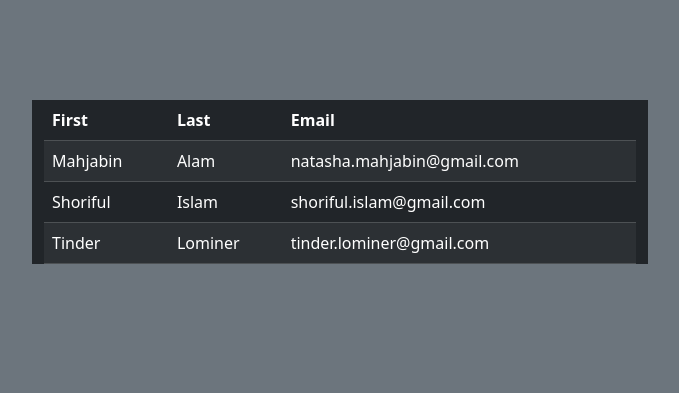
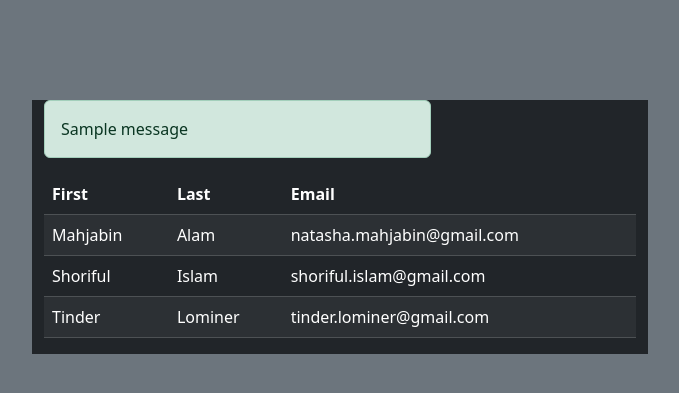
Before and after one commit to natashamalam/UserDirectoryV2, a Flask app: page /list in a window 1280 px wide. Shown: the part 56-449 px from the top of the page, without its empty margins (300-979 px from the left). Run offline with Flask 3, Linux system fonts and the light colour scheme; one stand-in notice (Sample message) is shown.

Commit message:
adding some messages on form submission

```diff
--- a/app.py
+++ b/app.py
@@ -33,6 +33,12 @@ def register():
 @app.route("/login", methods=['GET', 'POST'])
 def login():
     login_form = LoginForm()
+    if login_form.validate_on_submit():
+        if login_form.email.data == "natasha.test@gmail.com" and login_form.password.data == "Test@123":
+            flash('the form should be submitted', 'success')
+            return redirect(url_for("list_users"))
+        else:
+            flash('something wrong', 'error')
     return render_template('login.html', title = 'Register User', form = login_form)
 
 @app.route("/list",  methods=['GET'])
--- a/templates/list_users.html
+++ b/templates/list_users.html
@@ -2,6 +2,21 @@
 
 {% block content %}
 <div class="container bg-dark">
+    <div class="row">
+        <div class="col-md-8">
+            {% with messages = get_flashed_messages(with_categories=true) %}
+            {% if messages %}
+                {% for category, message in messages %}
+                <div class="alert alert-{{ category }}">
+                    {{ message }}
+                </div>
+                {% endfor %}
+            {% endif %}
+            {% endwith %}
+        </div>
+    </div>
+    <div class="row">
+        <div class="col">
             <table class="table table-dark table-striped">
                 <thead>
                     <tr>
@@ -21,5 +36,7 @@
                 </tbody>
             </table>
         </div>
+    </div>
+</div>
 
 {% endblock %}
```
Also changed, not shown: templates/login.html (+13 -0 lines). Lines whose indentation alone changed are shown as unchanged.
